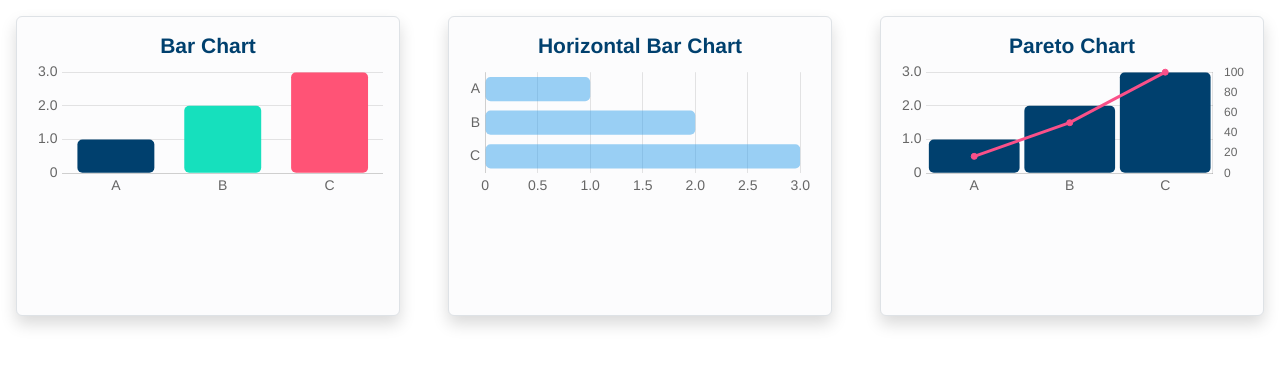
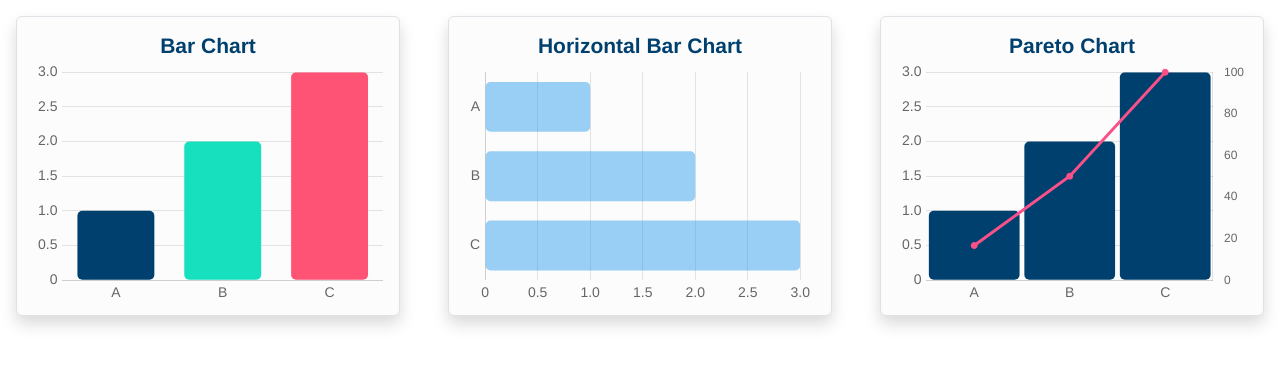
Before and after one commit to MilanJaukl/chartjs, a website built with webpack: page index.html in a window 1280 px wide. Built offline with nearby package versions, Linux system fonts and the light colour scheme.

Commit message:
Refactor ChartStrategy to return Chart object from createChart method

```diff
--- a/index.html
+++ b/index.html
@@ -24,15 +24,24 @@
       margin: 1rem;
     "
   >
-    <div class="shadow border p-2 px-3 rounded bg-light-subtle">
+    <div
+      style="position: relative"
+      class="shadow border p-2 px-3 rounded bg-light-subtle"
+    >
       <canvas id="bar"></canvas>
     </div>
 
-    <div class="shadow border p-2 px-3 rounded bg-light-subtle">
+    <div
+      style="position: relative"
+      class="shadow border p-2 px-3 rounded bg-light-subtle"
+    >
       <canvas id="hbar"></canvas>
     </div>
 
-    <div class="shadow border p-2 px-3 rounded bg-light-subtle">
+    <div
+      style="position: relative"
+      class="shadow border p-2 px-3 rounded bg-light-subtle"
+    >
       <canvas id="pbar"></canvas>
     </div>
 
--- a/src/BarChart.ts
+++ b/src/BarChart.ts
@@ -5,7 +5,7 @@ import BaseChart from "./BaseChart";
 import { merge } from "lodash";
 
 export default class BarChart extends BaseChart implements ChartStrategy {
-  createChart(): void {
+  createChart(): Chart {
     const options = {
       scales: {
         x: {
@@ -21,7 +21,7 @@ export default class BarChart extends BaseChart implements ChartStrategy {
       },
     };
     console.log(merge({}, options, this.getOptions()));
-    new Chart(this.chartContainer, {
+    return new Chart(this.chartContainer, {
       type: "bar",
       data: this.getData(),
       options: merge({}, options, this.getOptions()),
--- a/src/BaseChart.ts
+++ b/src/BaseChart.ts
@@ -1,5 +1,6 @@
 import ChartConfig from "./ChartConfig";
 import { merge, size } from "lodash";
+import { Chart } from "chart.js/auto";
 
 export default class BaseChart {
   protected config: ChartConfig;
@@ -45,6 +46,8 @@ export default class BaseChart {
 
   protected getOptions(): any {
     const defaultOptions: any = {
+      responsive: true,
+      maintainAspectRatio: false,
       layout: {
         padding: {},
       },
--- a/src/ChartStrategy.ts
+++ b/src/ChartStrategy.ts
@@ -1,5 +1,6 @@
 import ChartConfig from "./ChartConfig";
+import { Chart } from "chart.js/auto";
 
 export default interface ChartStrategy {
-  createChart(): void;
+  createChart(): Chart;
 }
--- a/src/Charter.ts
+++ b/src/Charter.ts
@@ -91,7 +91,11 @@ class Charter {
       default:
         throw new Error("Invalid chart type");
     }
-    chart.createChart();
+    let obj: Chart = chart.createChart();
+
+    window.addEventListener("resize", () => {
+      obj.resize();
+    });
   }
 
   static createChartWithAjax(
--- a/src/ParetoChart.ts
+++ b/src/ParetoChart.ts
@@ -5,7 +5,7 @@ import BaseChart from "./BaseChart";
 import { merge } from "lodash";
 
 export default class ParetoChart extends BaseChart implements ChartStrategy {
-  createChart(): void {
+  createChart(): Chart {
     const options = {
       scales: {
         x: {
@@ -45,7 +45,7 @@ export default class ParetoChart extends BaseChart implements ChartStrategy {
 
     let data = this.getData();
 
-    new Chart(this.chartContainer, {
+    return new Chart(this.chartContainer, {
       type: "line",
       data: {
         labels: data.labels,
```
Also changed, not shown: dist/bundle.js.
